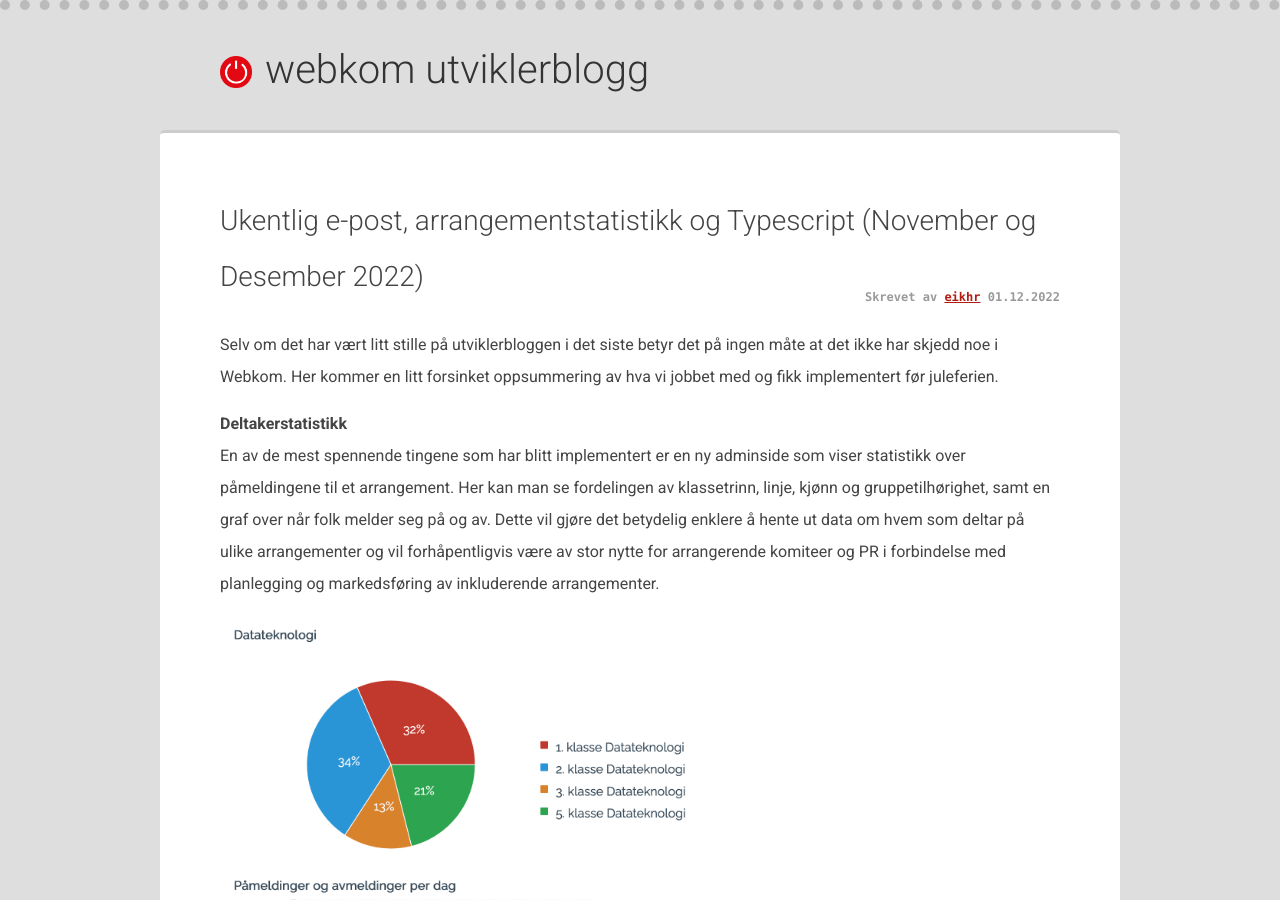
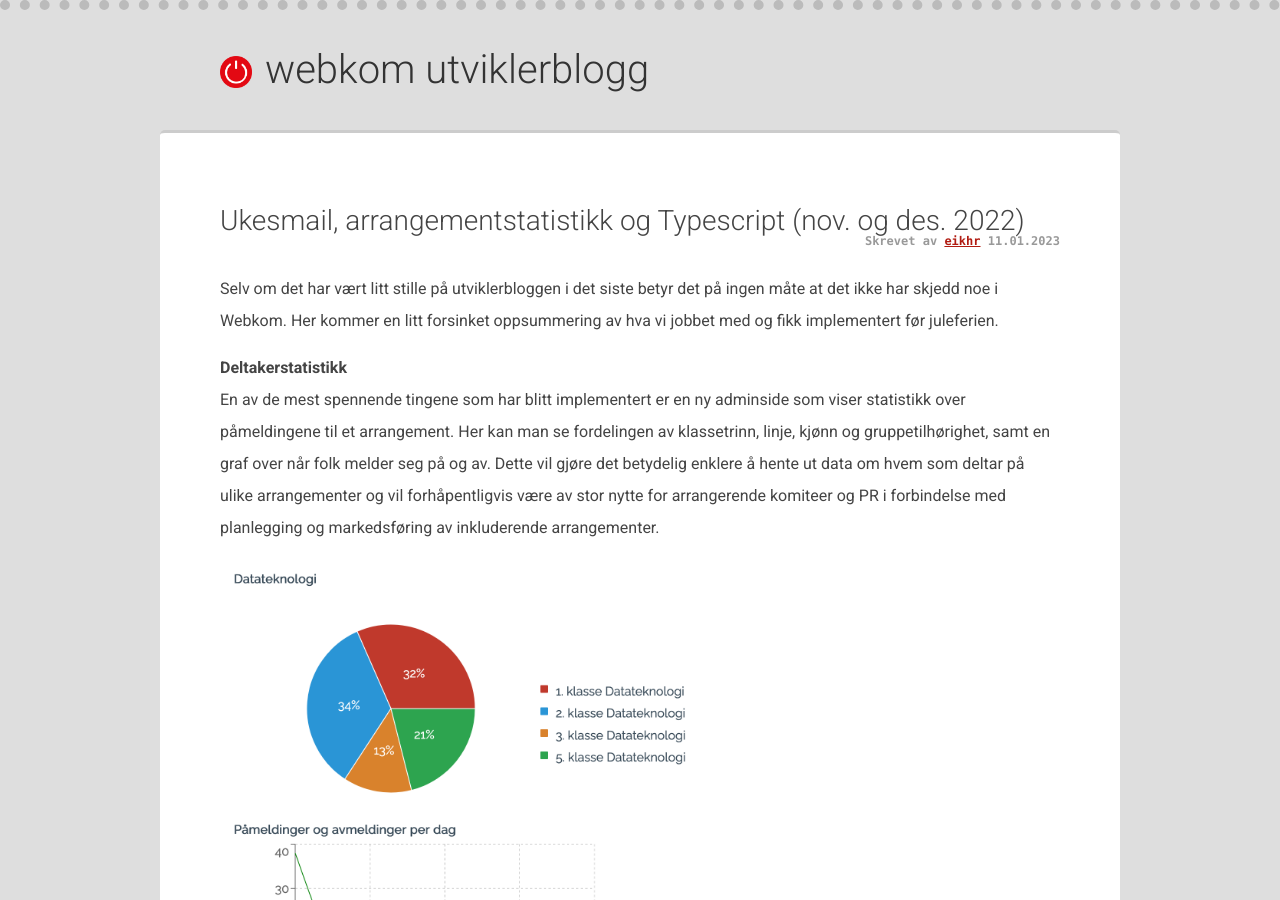
Before and after one commit to webkom/webkom.github.io, a Jekyll site: the page built from _posts/2023-01-11-november-december-2022.md, in a window 1280 px wide and 900 px high. Built offline with Jekyll 4.4.1, drawn with Linux system fonts in a browser that asks for light colours; nearby versions of some CDN libraries; comment, search, counter and statistics services are not loaded.

Commit message:
Shorten post title and fix url and date

```diff
--- a/_posts/2022-12-01-november-2022 copy.md
+++ b/_posts/2023-01-11-november-december-2022.md
@@ -1,6 +1,6 @@
 ---
 layout: post
-title: Ukentlig e-post, arrangementstatistikk og Typescript (November og Desember 2022)
+title: Ukesmail, arrangementstatistikk og Typescript (nov. og des. 2022)
 author: eikhr
 ---
 
```
